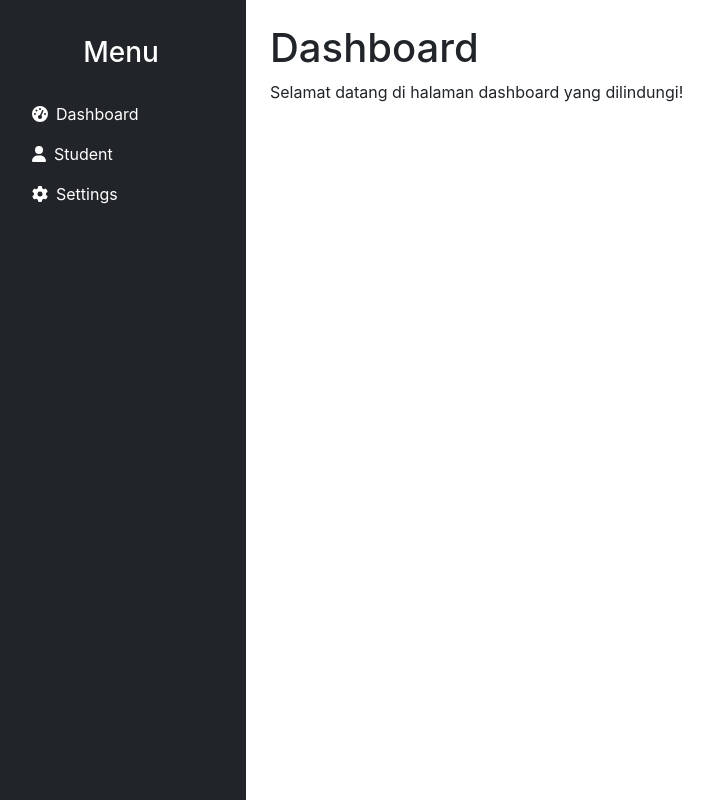
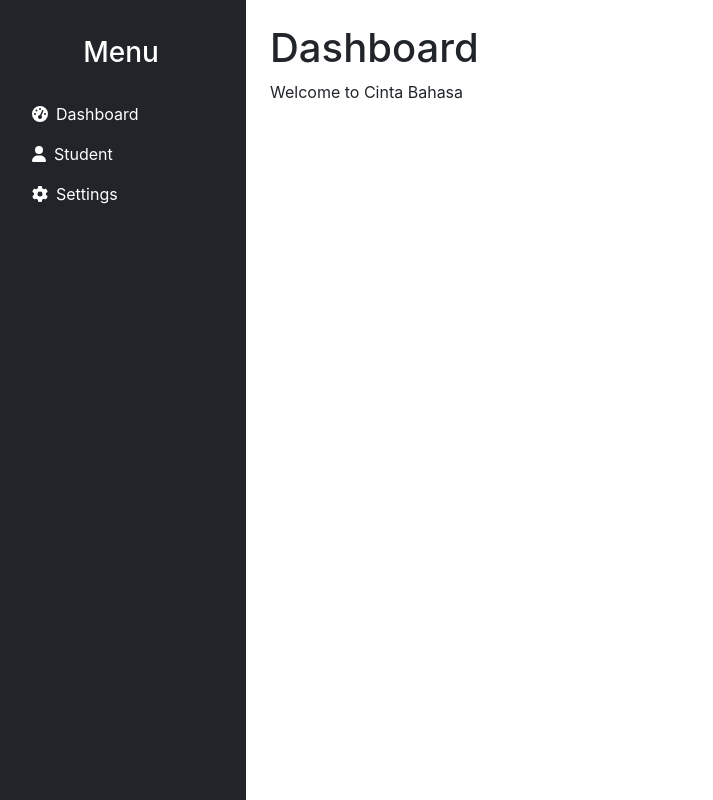
Before and after one commit to Donostia12/React_cintabahasa, a React (Create React App) app: page /dashboard in a window 1280 px wide. Shown: the whole page, without its empty margins (4-717 px from the left). Built offline with nearby package versions, Linux system fonts and the light colour scheme; sample sign-in values are in the browser's storage.

Commit message:
dashboard fix

```diff
--- a/src/components/dashboard.js
+++ b/src/components/dashboard.js
@@ -4,7 +4,7 @@ const Dashboard = () => {
   return (
     <div>
       <h1>Dashboard</h1>
-      <p>Selamat datang di halaman dashboard yang dilindungi!</p>
+      <p>Welcome to Cinta Bahasa</p>
     </div>
   );
 };
```
